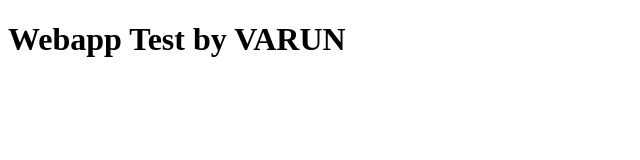
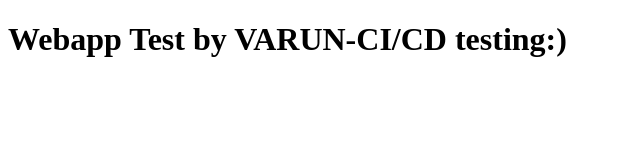
Before and after one commit to varungupta-d3v/varun-webapp, a plain HTML site: page index.html in a window 1280 px wide. Shown: the whole page, without its empty margins (0-640 px from the left). Drawn offline with Linux system fonts and the light colour scheme.

Commit message:
CI/CD test by Varun

```diff
--- a/index.html
+++ b/index.html
@@ -5,6 +5,6 @@
     <title>Webapp Test</title>
 </head>
 <body>
-    <h1>Webapp Test by VARUN</h1>
+    <h1>Webapp Test by VARUN-CI/CD testing:)</h1>
 </body>
 </html>
```
